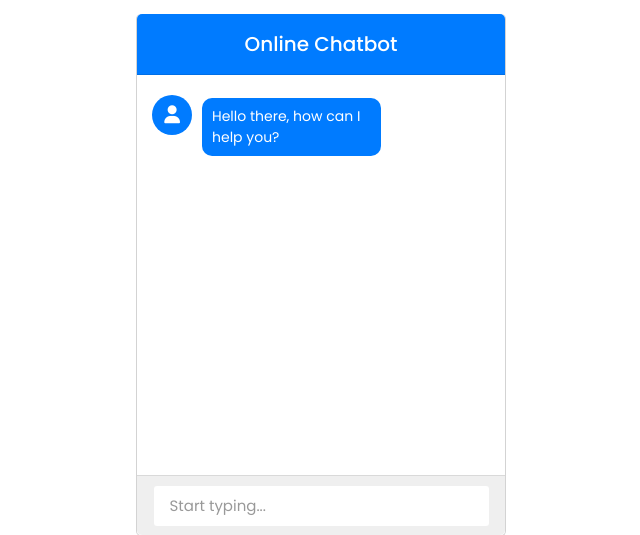
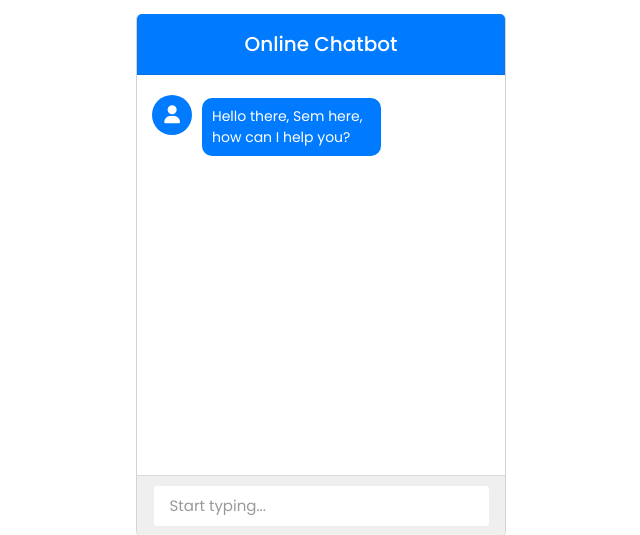
Before and after one commit to Semeton/chatbot, a PHP site: page / in a window 1280 px wide. Shown: the part 125-660 px from the top of the page, without its empty margins (319-959 px from the left). Run offline with PHP 8.4, Linux system fonts and the light colour scheme; some libraries are stand-ins or nearby versions.

Commit message:
added package.json

```diff
--- a/index.php
+++ b/index.php
@@ -19,7 +19,7 @@
                     <i class="fas fa-user"></i>
                 </div>
                 <div class="msg-header">
-                    <p>Hello there, how can I help you?</p>
+                    <p>Hello there, Sem here, how can I help you?</p>
                 </div>
             </div>
         </div>
--- a/message.php
+++ b/message.php
@@ -6,7 +6,7 @@ $db = mysqli_connect("localhost", "root", "", "bot") or die("Database Error");
 $getMesg = mysqli_real_escape_string($db, $_POST['text']);
 
 //checking user query to database query
-$check_data = "SELECT replies FROM chatbot WHERE queries LIKE '%$getMesg%'";
+$check_data = "SELECT replies FROM chatbot WHERE messages LIKE '%$getMesg%'";
 $run_query = mysqli_query($db, $check_data) or die("Error");
 
 // if user query matched to database query we'll show the reply otherwise it go to else statement
```
Also changed, not shown: package.json (added, +24 -0 lines).
